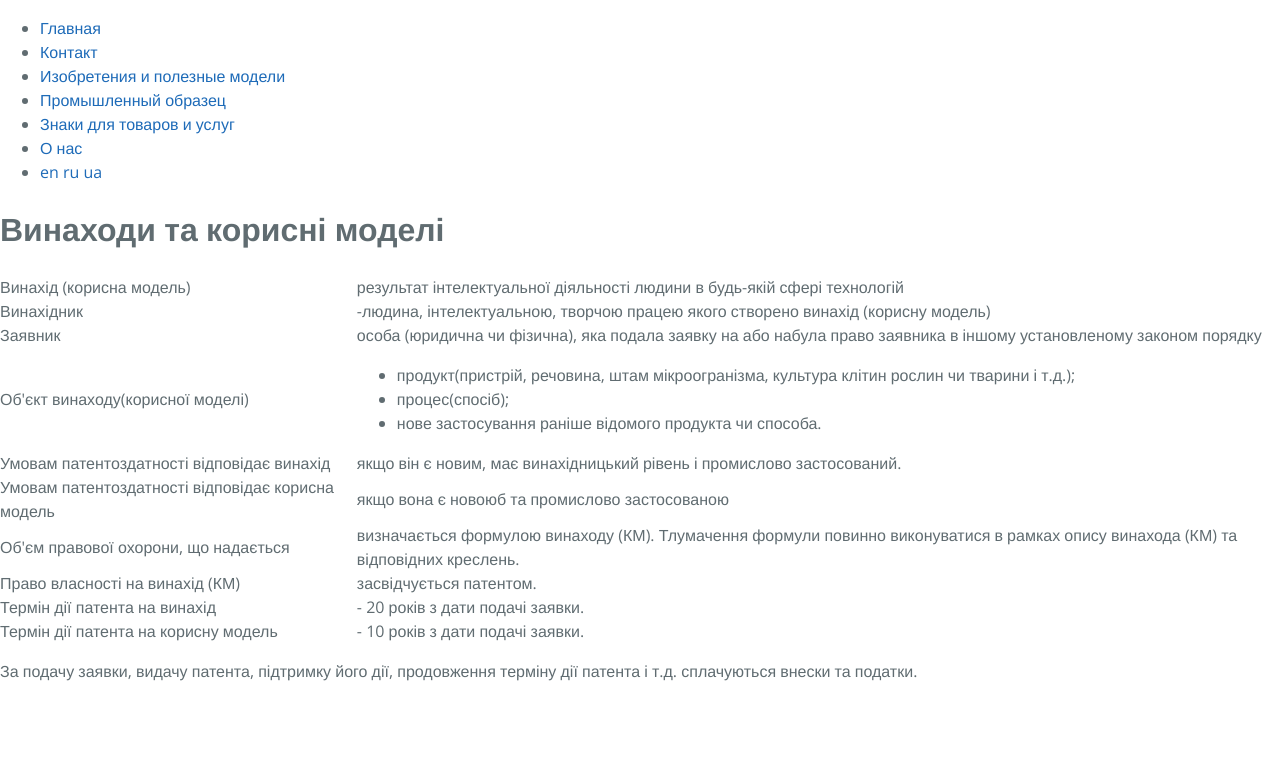
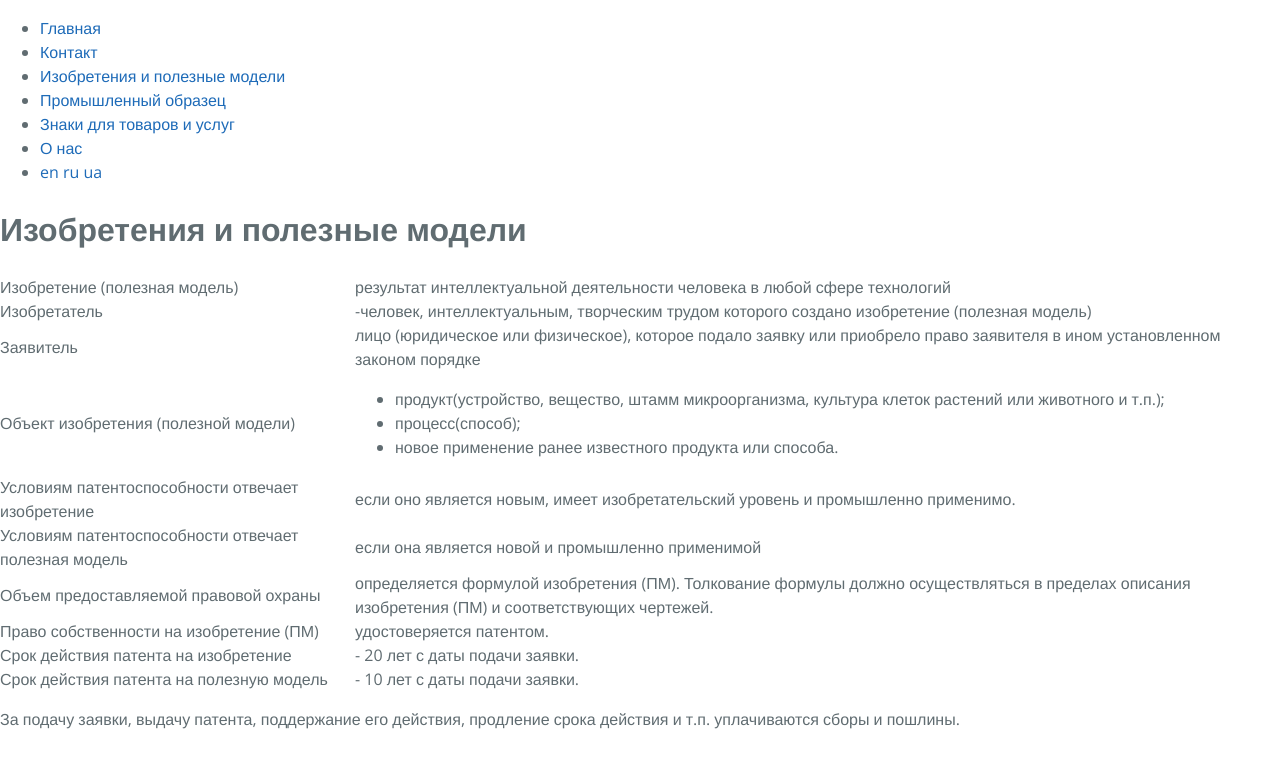
Before and after one commit to Mindshine/patent, a Jekyll site: the page built from _posts/ru/pages/2000-01-01-inventions.html, in a window 1280 px wide. Shown: the top 768 px of the page. Built offline with Jekyll 4.4.1, drawn with Linux system fonts in a browser that asks for light colours; Markdown is read by kramdown in place of the engine named in the settings.

Commit message:
Update 2000-01-01-inventions.html

```diff
--- a/_posts/ru/pages/2000-01-01-inventions.html
+++ b/_posts/ru/pages/2000-01-01-inventions.html
@@ -5,44 +5,44 @@ lang: ru
 categories:
 - ru
 ---
-<h1>Винаходи та корисні моделі</h1>
+<h1>Изобретения и полезные модели</h1>
 <table>
   <tr>
-    <td>Винахід (корисна модель)</td><td>результат інтелектуальної діяльності людини в будь-якій сфері технологій</td>
+    <td>Изобретение (полезная модель)</td><td>результат интеллектуальной деятельности человека в любой сфере технологий</td>
   </tr>
   <tr>
-    <td>Винахідник</td><td>-людина, інтелектуальною, творчою працею якого створено винахід (корисну модель)</td>
+    <td>Изобретатель</td><td>-человек, интеллектуальным, творческим трудом которого создано изобретение (полезная модель)</td>
   </tr>
   <tr>
-    <td>Заявник</td><td>особа (юридична чи фізична), яка подала заявку на або набула право заявника в іншому установленому законом порядку</td>
+    <td>Заявитель</td><td>лицо (юридическое или физическое), которое подало заявку или приобрело право заявителя в ином установленном законом порядке</td>
   </tr>
   <tr>
-    <td>Об'єкт винаходу(корисної моделі)</td>
+    <td>Объект изобретения (полезной модели)</td>
     <td>
       <ul>
-        <li>продукт(пристрій, речовина, штам мікроогранізма, культура клітин рослин чи тварини і т.д.);</li>
-        <li>процес(спосіб);</li>
-        <li>нове застосування раніше відомого продукта чи способа.</li>
+        <li>продукт(устройство, вещество, штамм микроорганизма, культура клеток растений или животного и т.п.);</li>
+        <li>процесс(способ);</li>
+        <li>новое применение ранее известного продукта или способа.</li>
       </ul>
     </td>
   </tr>
   <tr>
-    <td>Умовам патентоздатності відповідає винахід</td><td>якщо він є новим, має винахідницький рівень і промислово застосований.</td>
+    <td>Условиям патентоспособности отвечает изобретение</td><td>если оно является новым, имеет изобретательский уровень и промышленно применимо.</td>
   </tr>
   <tr>
-    <td>Умовам патентоздатності відповідає корисна модель</td><td>якщо вона є новоюб та промислово застосованою</td>
+    <td>Условиям патентоспособности отвечает полезная модель</td><td>если она является новой и промышленно применимой</td>
   </tr>
   <tr>
-    <td>Об'єм правової охорони, що надається</td><td>визначається формулою винаходу (КМ). Тлумачення формули повинно виконуватися в рамках опису винахода (КМ) та відповідних креслень.</td>
+    <td>Объем предоставляемой правовой охраны</td><td>определяется формулой изобретения (ПМ). Толкование формулы должно осуществляться в пределах описания изобретения (ПМ) и соответствующих чертежей.</td>
   </tr>
   <tr>
-    <td>Право власності на винахід (КМ)</td><td>засвідчується патентом.</td>
+    <td>Право собственности на изобретение (ПМ)</td><td>удостоверяется патентом.</td>
   </tr>
   <tr>
-    <td>Термін дії патента на винахід</td><td>- 20 років з дати подачі заявки.</td>
+    <td>Срок действия патента на изобретение</td><td>- 20 лет с даты подачи заявки.</td>
   </tr>
   <tr>
-    <td>Термін дії патента на корисну модель</td><td>- 10 років з дати подачі заявки.</td>
+    <td>Срок действия патента на полезную модель</td><td>- 10 лет с даты подачи заявки.</td>
   </tr>
 </table>
-<p>За подачу заявки, видачу патента, підтримку його дії, продовження терміну дії патента і т.д. сплачуються внески та податки.</p>
+<p>За подачу заявки, выдачу патента, поддержание его действия, продление срока действия и т.п. уплачиваются сборы и пошлины.</p>
```
